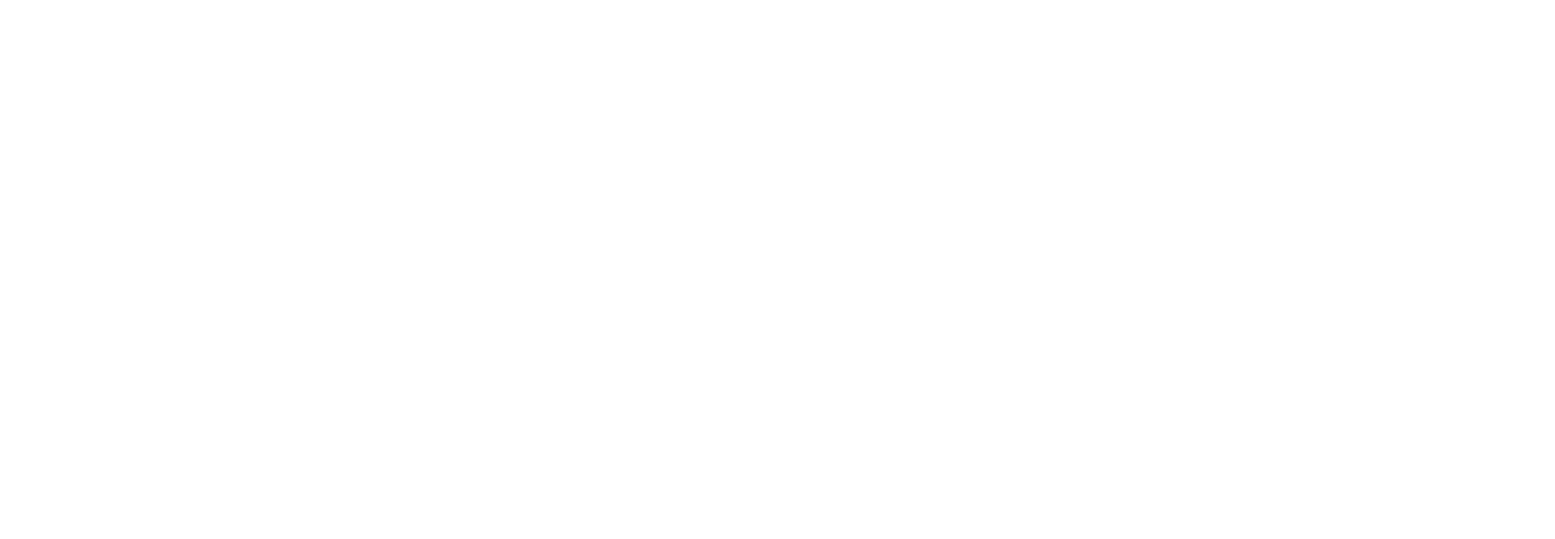
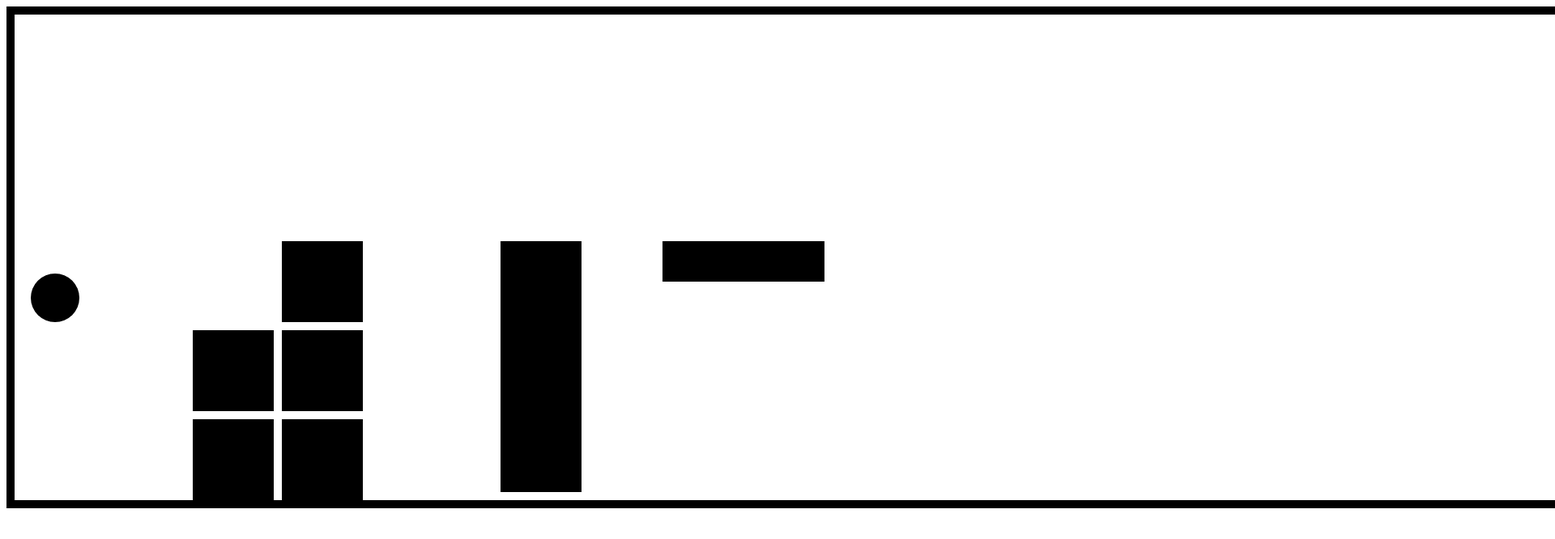
Before and after one commit to sunwucode/Game-project, a plain HTML site: page index.html in a window 1280 px wide. Shown: the top 666 px of the page at 81% size, 1920 px wide, since content can reach past the window. Drawn offline with Linux system fonts and the light colour scheme.

Commit message:
First Canvas with basic shapes, before trying to create classes.

```diff
--- a/index.html
+++ b/index.html
@@ -5,8 +5,14 @@
     <meta name="viewport" content="width=device-width, initial-scale=1.0" />
     <meta http-equiv="X-UA-Compatible" content="ie=edge" />
     <link rel="stylesheet" href="css/styles.css" />
-    <script src="module1.js"></script>
-    <title>Document</title>
+    <script src="module1.js" defer></script>
+    <title>Game</title>
   </head>
-  <body></body>
+  <body>
+    <canvas
+      id="canvas"
+      style="border : 10px solid; width : 2600px; height: 600px;"
+    >
+    </canvas>
+  </body>
 </html>
--- a/module1.js
+++ b/module1.js
@@ -0,0 +1,25 @@
+const canvas = document.getElementById("canvas");
+
+canvas.width = canvas.scrollWidth;
+canvas.height = canvas.scrollHeight;
+
+var ctx = canvas.getContext("2d");
+
+// the ball1
+ctx.fillStyle = "black";
+ctx.beginPath();
+ctx.arc(50, 350, 30, 0, Math.PI * 2);
+ctx.fill();
+
+//first obstacle
+ctx.fillRect(220, 500, 100, 100);
+ctx.fillRect(330, 500, 100, 100);
+ctx.fillRect(220, 390, 100, 100);
+ctx.fillRect(330, 390, 100, 100);
+ctx.fillRect(330, 280, 100, 100);
+
+//column
+ctx.fillRect(600, 280, 100, 310);
+
+// moving plateforme
+ctx.fillRect(800, 280, 200, 50);
```
Also changed, not shown: css/WarpPipe.png (added), css/pipe_edited.PNG (added).
